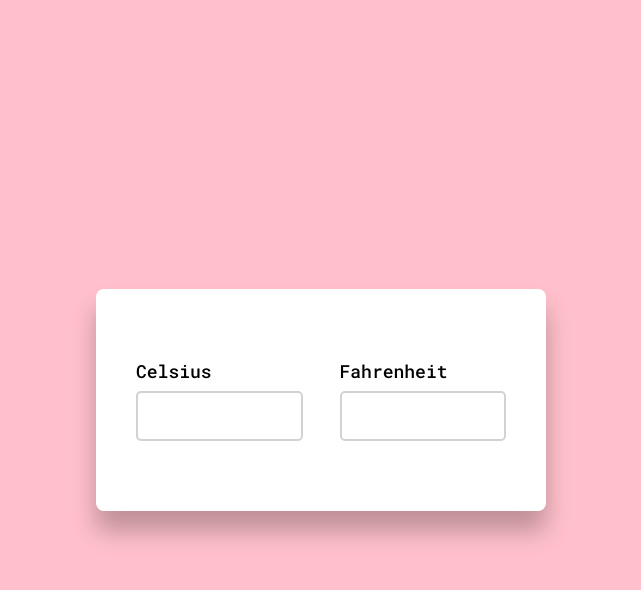
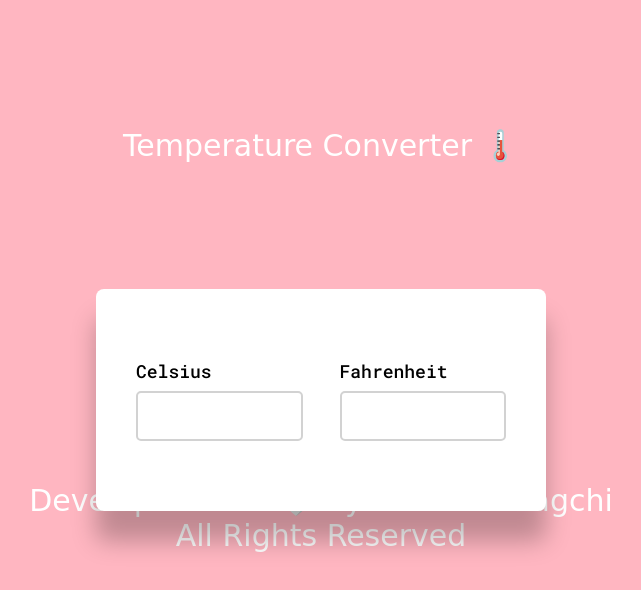
Before and after one commit to Juni-Bagchi/BHARATINTERN_TEMP_CONVERT, a plain HTML site: page index.html in a window 1280 px wide. Shown: the whole page, without its empty margins (319-960 px from the left). Drawn offline with Linux system fonts and the light colour scheme.

Commit message:
Update index.html

```diff
--- a/index.html
+++ b/index.html
@@ -15,7 +15,8 @@
     font-size: 18px;
 }
 body{
-    background-color: pink;
+    background-color:#ffb6c1;
+
 }
 .wrapper{
     width: 450px;
@@ -25,7 +26,7 @@ body{
     transform: translate(-50%,-50%);
     left: 50%;
     top: 50%;
-    box-shadow: 0 20px 25px rgba(0,0,0,0.25);
+    box-shadow: 0 30px 25px rgba(0,0,0,0.25);
     border-radius: 8px;
     display: flex;
     justify-content: space-between;
@@ -45,9 +46,23 @@ input{
 input:focus{
     border-color: #3164ff;
 }
+footer,header{
+    color:white;
+    font-family: cursive;
+    font-size: 30px;
+    margin-top:25%;
+
+}
+header{
+    margin-top:10%;
+}
     </style>
 </head>
 <body>
+    <center>
+    <header>Temperature Converter 🌡️</header>
+
+    </center>
     <div class="wrapper">
         <div class="container">
             <label for="celsius">Celsius</label>
@@ -58,8 +73,13 @@ input:focus{
             <input type="number" id="fahrenheit" oninput = "farToCel()">
         </div>
 
+    </div>
+    <center>
 
-    </div>
+
+    <footer>Developed With 🤍 By  Kankana Bagchi <br> All Rights Reserved </footer>
+
+    </center>
     <script>
         let celsius = document.getElementById("celsius");
 let fahrenheit = document.getElementById("fahrenheit");
```
